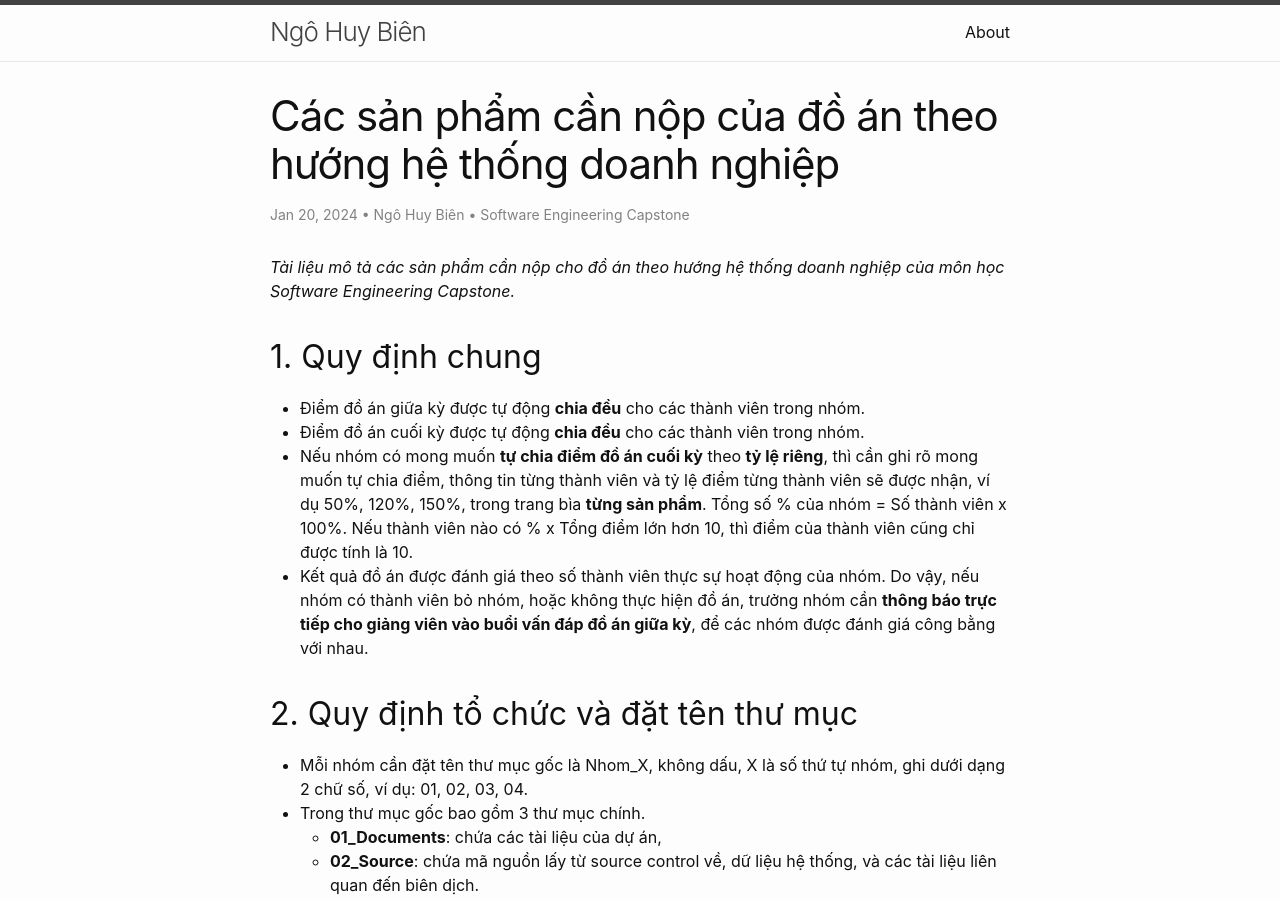
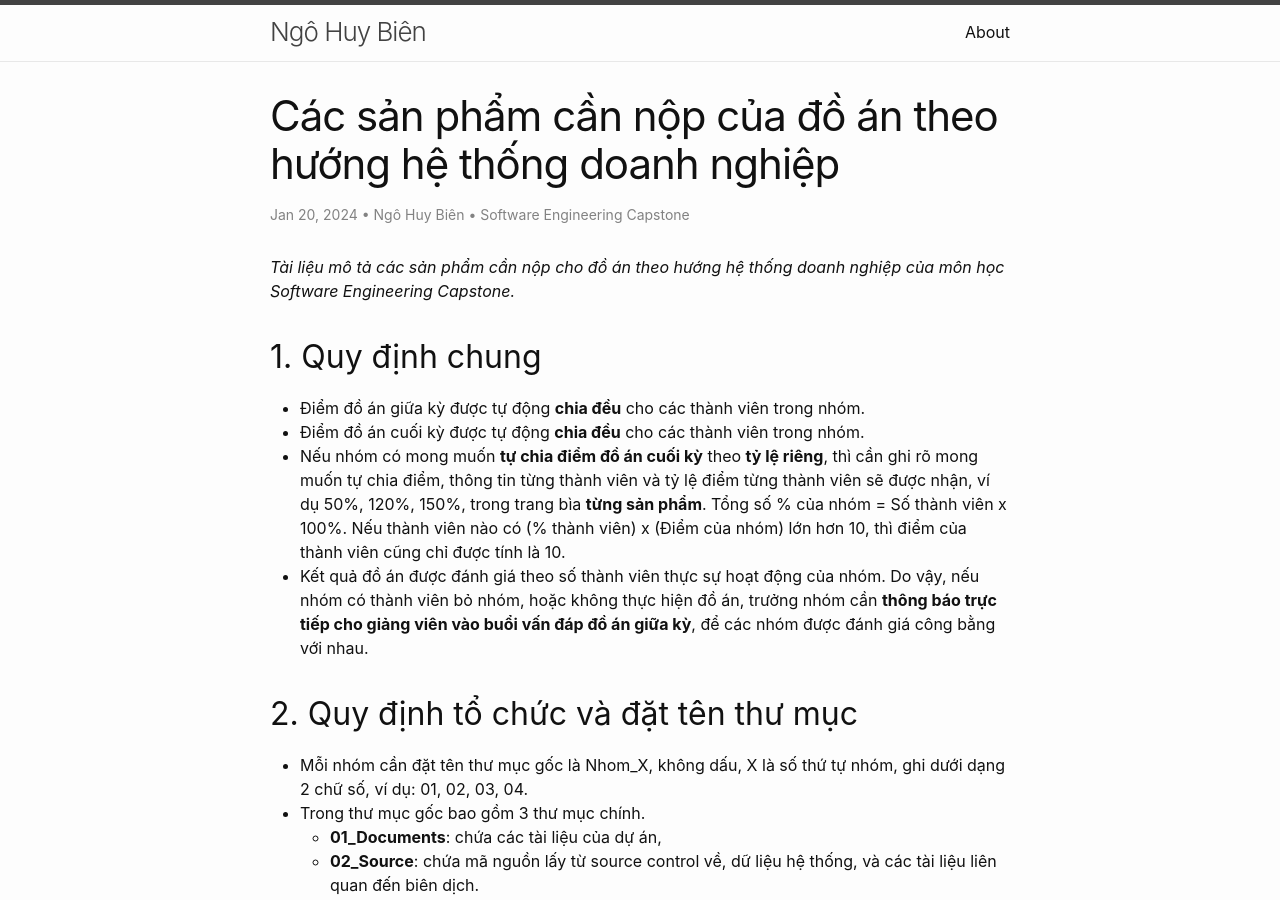
Before and after one commit to ngohuybien/ngohuybien.github.io, a Jekyll site: the page built from _posts/2024-01-20-enterprise-project-artifacts.md, in a window 1280 px wide and 900 px high. Built offline with Jekyll 4.4.1, drawn with Linux system fonts in a browser that asks for light colours.

Commit message:
Update 2024-01-20-enterprise-project-artifacts.md

```diff
--- a/_posts/2024-01-20-enterprise-project-artifacts.md
+++ b/_posts/2024-01-20-enterprise-project-artifacts.md
@@ -11,7 +11,7 @@
 ## 1. Quy định chung
 * Điểm đồ án giữa kỳ được tự động **chia đều** cho các thành viên trong nhóm.
 * Điểm đồ án cuối kỳ được tự động **chia đều** cho các thành viên trong nhóm.
-* Nếu nhóm có mong muốn **tự chia điểm đồ án cuối kỳ** theo **tỷ lệ riêng**, thì cần ghi rõ mong muốn tự chia điểm, thông tin từng thành viên và tỷ lệ điểm từng thành viên sẽ được nhận, ví dụ 50%, 120%, 150%, trong trang bìa **từng sản phẩm**. Tổng số % của nhóm = Số thành viên x 100%. Nếu thành viên nào có % x Tổng điểm lớn hơn 10, thì điểm của thành viên cũng chỉ được tính là 10.
+* Nếu nhóm có mong muốn **tự chia điểm đồ án cuối kỳ** theo **tỷ lệ riêng**, thì cần ghi rõ mong muốn tự chia điểm, thông tin từng thành viên và tỷ lệ điểm từng thành viên sẽ được nhận, ví dụ 50%, 120%, 150%, trong trang bìa **từng sản phẩm**. Tổng số % của nhóm = Số thành viên x 100%. Nếu thành viên nào có (% thành viên) x (Điểm của nhóm) lớn hơn 10, thì điểm của thành viên cũng chỉ được tính là 10.
 * Kết quả đồ án được đánh giá theo số thành viên thực sự hoạt động của nhóm. Do vậy, nếu nhóm có thành viên bỏ nhóm, hoặc không thực hiện đồ án, trưởng nhóm cần **thông báo trực tiếp cho giảng viên vào buổi vấn đáp đồ án giữa kỳ**, để các nhóm được đánh giá công bằng với nhau.
 
 ## 2. Quy định tổ chức và đặt tên thư mục
```
